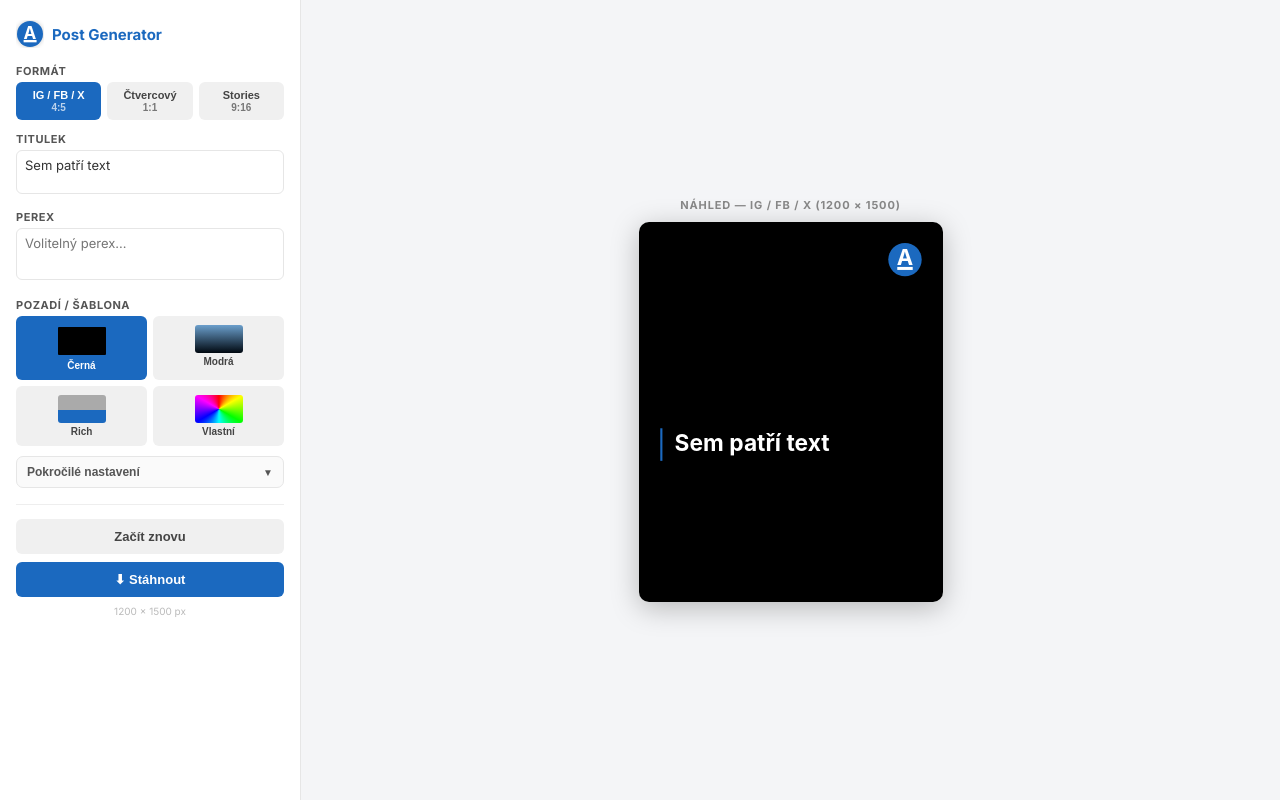
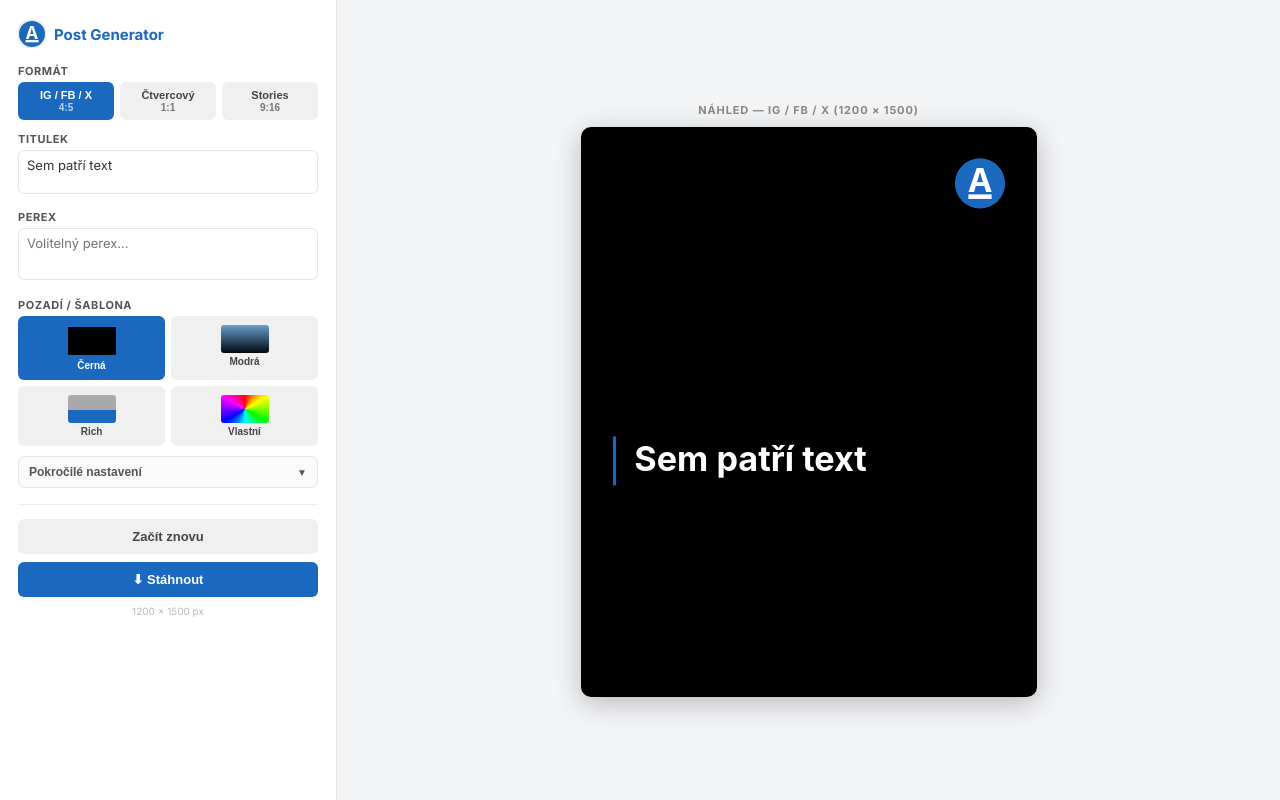
Before and after one commit to petrvnoucek-maker/Post-generator, a React (Vite) app: page / in a window 1280 px wide. Built offline with nearby package versions, Linux system fonts and the light colour scheme.

Commit message:
Update App.jsx
větší náhled

```diff
--- a/src/App.jsx
+++ b/src/App.jsx
@@ -12,7 +12,8 @@ const FORMATS = [
 const FONTS = ["Inter", "Arial", "Georgia", "Times New Roman", "Verdana", "Impact", "Trebuchet MS"];
 const UI    = "#1B69BF";
 const BAR   = "#1B69BF";
-const PREVIEW_MAX = 380;
+const PREVIEW_MAX_DESKTOP = 570;
+const PREVIEW_MAX_MOBILE  = 380;
 const TEMPLATE_NAMES = {
   template1: "modra", template2: "cerna", template3: "rich",
   image: "foto", color: "vlastni",
@@ -223,10 +224,10 @@ function drawPost(ctx, w, h, opts) {
   if (opts.bgMode === "template2") return drawTemplateBlack(ctx, w, h, opts);
   return drawTemplateStandard(ctx, w, h, opts);
 }
-function renderToCanvas(canvas, fmt, opts) {
+function renderToCanvas(canvas, fmt, opts, previewMax = PREVIEW_MAX_DESKTOP) {
   const { w, h } = fmt;
   const dpr = Math.min(window.devicePixelRatio || 1, MAX_DPR);
-  const s   = Math.min(PREVIEW_MAX / w, PREVIEW_MAX / h);
+  const s   = Math.min(previewMax / w, previewMax / h);
   canvas.width  = Math.round(w * s * dpr); canvas.height = Math.round(h * s * dpr);
   canvas.style.width  = Math.round(w * s) + "px"; canvas.style.height = Math.round(h * s) + "px";
   const ctx = canvas.getContext("2d");
@@ -683,8 +684,9 @@ export default function App() {
 
   const redraw = useCallback(() => {
     const canvas = canvasRef.current; if (!canvas) return;
-    renderToCanvas(canvas, st.fmt, buildOpts());
-  }, [st.fmt, buildOpts]);
+    const previewMax = isMobile ? PREVIEW_MAX_MOBILE : PREVIEW_MAX_DESKTOP;
+    renderToCanvas(canvas, st.fmt, buildOpts(), previewMax);
+  }, [st.fmt, buildOpts, isMobile]);
 
   const drawSidebarLogo = useCallback(() => {
     const c = logoCanvasRef.current; if (!c) return;
@@ -723,7 +725,7 @@ export default function App() {
         const canvas = canvasRef.current; if (!canvas) return;
         const overrides = isRich ? { bgMode:"template3", bgImage:img } : { bgMode:"image", bgImage:img };
         if (!isRich) { dispatch({ type:"SET", key:"bgMode", value:"custom" }); dispatch({ type:"SET", key:"customSub", value:"image" }); }
-        renderToCanvas(canvas, st.fmt, { ...buildOpts(), ...overrides, cropRect: null });
+        renderToCanvas(canvas, st.fmt, { ...buildOpts(), ...overrides, cropRect: null }, isMobile ? PREVIEW_MAX_MOBILE : PREVIEW_MAX_DESKTOP);
       };
       img.onerror = () => { alert("Obrázek se nepodařilo načíst. Zkuste jiný soubor."); input.value = ""; };
       img.src = dataUrl;
@@ -806,7 +808,7 @@ export default function App() {
         </div>
       ) : (
         <div style={{ display:"flex", minHeight:"100vh" }}>
-          <div style={{ width:268, background:t.bgSidebar, borderRight:`1px solid ${t.border}`, padding:"20px 16px", overflowY:"auto", flexShrink:0 }}>
+          <div style={{ width:300, background:t.bgSidebar, borderRight:`1px solid ${t.border}`, padding:"20px 18px", overflowY:"auto", flexShrink:0 }}>
             <div style={{ marginBottom:16 }}>
               <AppHeader logoCanvasRef={logoCanvasRef} onLogoClick={() => setConfirmReset(true)} t={t} />
             </div>
```
